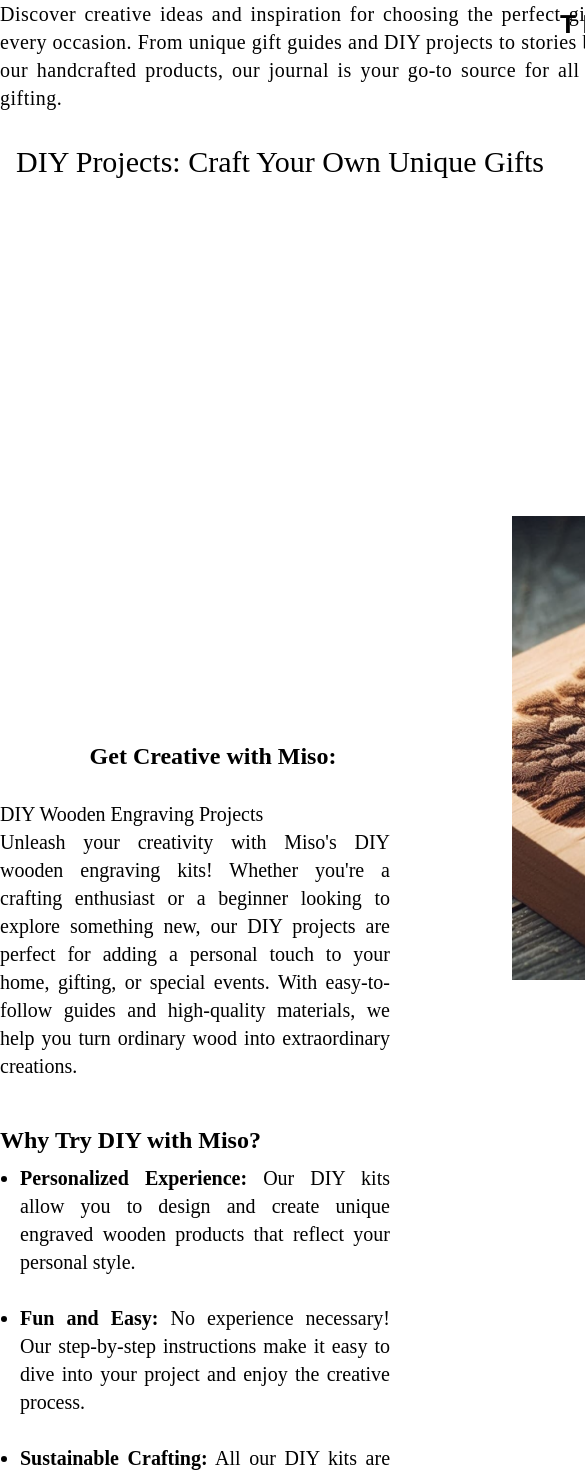
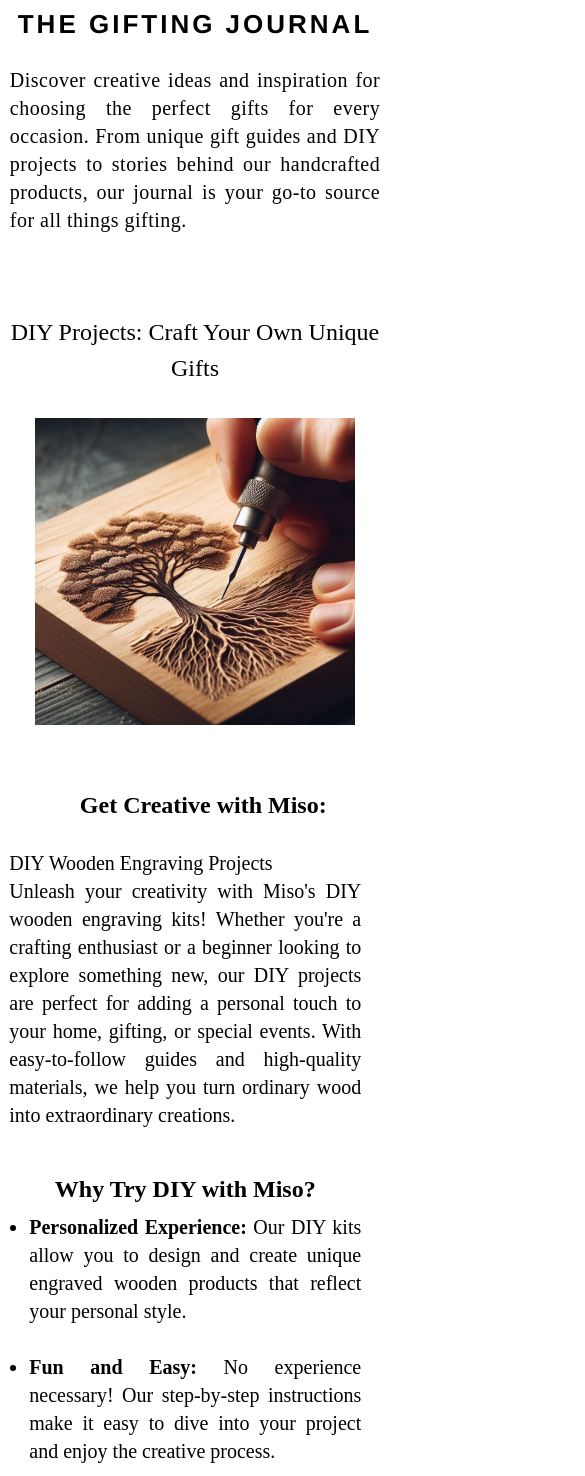
Before and after one commit to Pari00722/miso-web-main, a React (Vite) app: page /journal/diy-projects in a window 390 px wide. Shown: the top 1476 px of the page, 585 px wide, since content can reach past the window. Built offline with nearby package versions, Linux system fonts and the light colour scheme.

Commit message:
Update JournalPage.css

```diff
--- a/src/styles/JournalPage.css
+++ b/src/styles/JournalPage.css
@@ -1,22 +1,16 @@
 @import url('https://fonts.googleapis.com/css2?family=Yeseva+One&display=swap');
 
 .sjText {
-    position: absolute;
     font-size: 1.625rem;
     letter-spacing: 6.7px;
     line-height: 1.92;
     font-weight: 700;
     text-transform: uppercase;
     font-family: Avenir, Helvetica, Arial, sans-serif;
-    width: 50rem;
-    left: 35rem;
+    /* width: 50rem;
+    left: 35rem; */
+    text-align: center;
     margin: 0 auto 1rem auto;
-}
-
-.journalPageMainParent {
-
-    position: absolute;
-    top: 13rem;
 }
 
 .paraHold {
@@ -31,59 +25,79 @@
     max-width: 800px;
 }
 
-.aprilBlogHeading {
-    width: 35rem;
-    left: 30rem;
-    top: 15rem;
+.hairImgHold {;
     margin: 2rem auto;
-
 }
 
 .hairImg {
+    display: block;
     width: 30rem;
     object-fit: cover;
     height: 29rem;
-}
-
-.hairImgHold {
-    position: relative;
-    top: 19rem;
-    left: 32rem;
-    margin: 2rem auto;
+    margin: auto;
 }
 
 .jhold{
-    top: 52rem;
     width: 50rem;
     text-align: center;
-    left: 20rem;
-    gap:1rem;
     margin: 0 auto; /* Center text with margin */
     max-width: 800px;
+    /* padding: auto 10%; */
+    /* display: flex;
+    justify-content: center;
+    align-items: center; */
+}
+.gift-guide-container{
+    display: flex;
+    align-items: center;
+    justify-content: center;
+    flex-direction: column;
+    width: 50rem;
+    margin: 0 auto;
+}
+
+@media (max-width: 1024px) {
+    .paraHold, .jHold, .gift-guide-container {
+        width: 90%; /* Adjusted for tablet view */
+        max-width: none;
+    }
+
+    .hairImg {
+        width: 25rem;
+        height: auto;
+    }
 }
 
 .footerFeatures3{
-    top: 180rem;
-    left: 10rem;
-    gap: 17rem
-}
-
-.footerFeatures3TextHold{
-    top: 160rem;
-    left: 15rem;
-    gap: 12rem;
-    white-space: nowrap;
-}
-
-.jfHold{
-    width: 100vw;
-    top: 120rem;
+    gap: 17rem;
 }
 
 
-.journalPageMainParent-1{
-    width: 100rem;
-    height: 100rem;
-    position: relative;
-    top: -6rem;
+
+/* Mobile Styles (max-width: 576px) */
+@media (max-width: 576px) {
+    .sjText {
+        /* font-size: 1.2rem; */
+        letter-spacing: 3px;
+    }
+
+    .paraHold, .jHold, .gift-guide-container {
+        width: 95%; /* Adjusted for mobile view */
+        max-width: none;
+    }
+
+    .hairImg {
+        width: 20rem;
+        height: auto;
+    }
+
+    .fof {
+        font-size: 1.5rem; /* Adjust heading size for mobile */
+    }
+
 }
+@media (max-width: 400px) {
+    .footerFeatures3{
+        /* gap: 5px; */
+    }
+}
```
